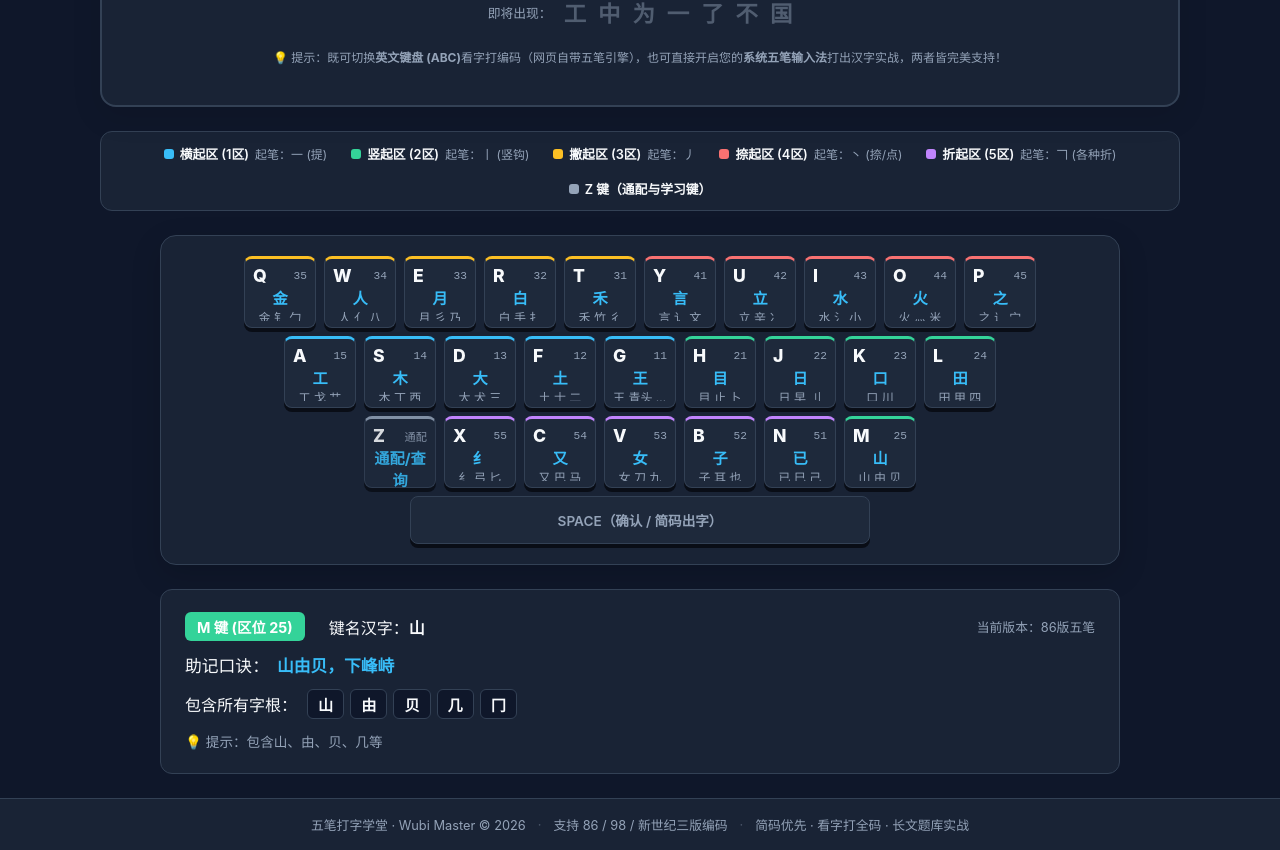
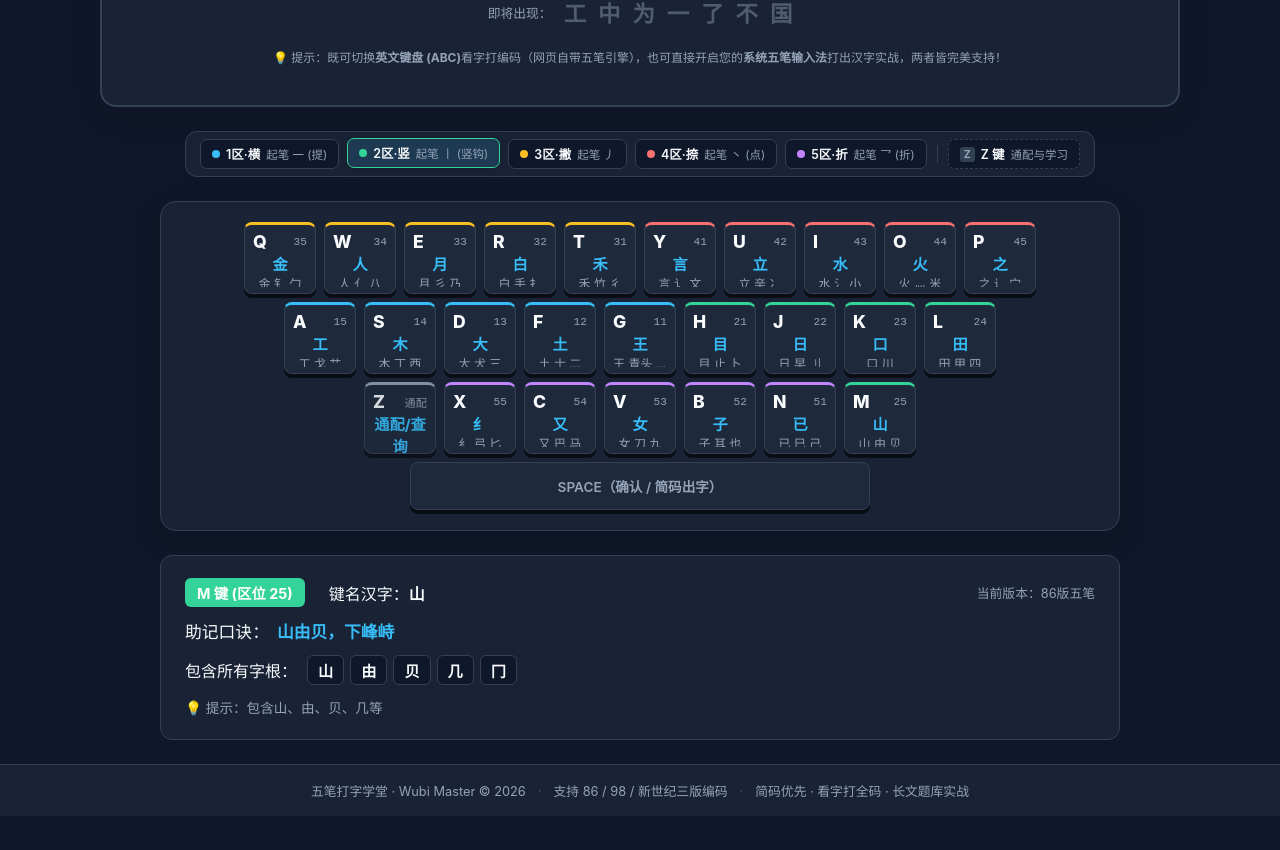
Before and after one commit to zhipengbird/wubi-master, a Vue app: page / in a window 1280 px wide. Shown: the part 829-1679 px from the top of the page. After the commit the page ends 1645 px from the top, so only its background shows below. Built offline with nearby package versions, Linux system fonts and the light colour scheme.

Commit message:
style(keyboard): 优化区位图例为单行精致胶囊布局，解决Z键孤立换行与不对称问题

```diff
--- a/src/components/VirtualKeyboard.vue
+++ b/src/components/VirtualKeyboard.vue
@@ -2,19 +2,29 @@
   <div class="keyboard-section">
     <!-- 区位说明图例 -->
     <div class="zones-legend">
+      <div class="legend-list">
         <div
-        v-for="(zone, idx) in zoneList"
-        :key="idx"
-        class="zone-item"
+          v-for="zone in zoneList"
+          :key="zone.id"
+          class="zone-capsule"
+          :class="{ 'is-active': activeZoneId === zone.id }"
           :style="{ '--zone-color': zone.color }"
         >
           <span class="zone-badge"></span>
           <span class="zone-name">{{ zone.name }}</span>
-        <span class="zone-stroke">起笔：{{ zone.stroke }}</span>
+          <span class="zone-stroke">起笔 {{ zone.stroke }}</span>
         </div>
-      <div class="zone-item z-tip">
-        <span class="zone-badge z-badge"></span>
-        <span class="zone-name">Z 键（通配与学习键）</span>
+
+        <div class="legend-divider"></div>
+
+        <div
+          class="zone-capsule z-capsule"
+          :class="{ 'is-active': activeZoneId === 0 }"
+        >
+          <span class="z-badge">Z</span>
+          <span class="zone-name">Z 键</span>
+          <span class="zone-stroke">通配与学习</span>
+        </div>
       </div>
     </div>
 
@@ -192,6 +202,15 @@ const getKeyInfo = (key: string): KeyRootInfo | undefined => {
   return currentKeyboard.value[key];
 };
 
+const activeZoneId = computed(() => {
+  const k = hoveredKey.value || props.activeKey || pressedKey.value;
+  if (!k) return null;
+  const upper = k.toUpperCase();
+  if (upper === 'Z') return 0;
+  const info = getKeyInfo(upper);
+  return info ? info.zone : null;
+});
+
 const getKeyZoneClass = (key: string): string => {
   const info = getKeyInfo(key);
   if (!info || info.zone === 0) return '';
@@ -251,31 +270,56 @@ const currentZoneColor = computed(() => {
 
 .zones-legend {
   display: flex;
+  justify-content: center;
+  width: 100%;
+  max-width: 960px;
+}
+
+.legend-list {
+  display: flex;
+  align-items: center;
+  justify-content: center;
   flex-wrap: wrap;
-  justify-content: center;
-  gap: 1rem 1.5rem;
-  padding: 0.75rem 1.25rem;
+  gap: 8px;
+  padding: 7px 14px;
   background: var(--card-bg);
   border: 1px solid var(--border-color);
   border-radius: 12px;
+  box-shadow: 0 2px 8px rgba(0, 0, 0, 0.04);
 }
 
-.zone-item {
-  display: flex;
+.zone-capsule {
+  display: inline-flex;
   align-items: center;
   gap: 6px;
-  font-size: 0.8rem;
+  padding: 5px 11px;
+  border-radius: 7px;
+  background: var(--bg-primary);
+  border: 1px solid var(--border-color);
+  font-size: 0.78rem;
+  color: var(--text-main);
+  transition: all 0.18s cubic-bezier(0.4, 0, 0.2, 1);
+  white-space: nowrap;
+}
+
+.zone-capsule:hover {
+  border-color: var(--zone-color);
+  background: var(--bg-secondary);
+}
+
+.zone-capsule.is-active {
+  border-color: var(--zone-color);
+  background: var(--accent-subtle);
+  transform: translateY(-1px);
+  box-shadow: 0 2px 8px rgba(0, 0, 0, 0.12);
 }
 
 .zone-badge {
-  width: 10px;
-  height: 10px;
-  border-radius: 3px;
+  width: 8px;
+  height: 8px;
+  border-radius: 50%;
   background: var(--zone-color);
-}
-
-.z-badge {
-  background: var(--text-muted);
+  flex-shrink: 0;
 }
 
 .zone-name {
@@ -285,7 +329,43 @@ const currentZoneColor = computed(() => {
 
 .zone-stroke {
   color: var(--text-muted);
-  font-size: 0.75rem;
+  font-size: 0.72rem;
+}
+
+.legend-divider {
+  width: 1px;
+  height: 18px;
+  background: var(--border-color);
+  margin: 0 2px;
+}
+
+.z-capsule {
+  border-style: dashed;
+}
+
+.z-capsule:hover,
+.z-capsule.is-active {
+  border-color: var(--accent);
+  border-style: solid;
+}
+
+.z-badge {
+  display: inline-flex;
+  align-items: center;
+  justify-content: center;
+  width: 15px;
+  height: 15px;
+  font-size: 0.65rem;
+  font-weight: 700;
+  border-radius: 3px;
+  background: var(--bg-tertiary);
+  color: var(--text-muted);
+  flex-shrink: 0;
+}
+
+.z-capsule.is-active .z-badge {
+  background: var(--accent);
+  color: var(--bg-primary);
 }
 
 .keyboard-board {
@@ -465,6 +545,26 @@ const currentZoneColor = computed(() => {
   font-size: 0.9rem;
 }
 
+@media (max-width: 860px) {
+  .legend-list {
+    display: grid;
+    grid-template-columns: repeat(3, 1fr);
+    width: 100%;
+    gap: 6px;
+    padding: 8px;
+  }
+
+  .legend-divider {
+    display: none;
+  }
+
+  .zone-capsule {
+    justify-content: center;
+    padding: 5px 6px;
+    font-size: 0.74rem;
+  }
+}
+
 @media (max-width: 768px) {
   .key-cap {
     width: 32px;
@@ -481,4 +581,10 @@ const currentZoneColor = computed(() => {
     width: 200px;
   }
 }
+
+@media (max-width: 480px) {
+  .legend-list {
+    grid-template-columns: repeat(2, 1fr);
+  }
+}
 </style>
--- a/src/data/keyboards.ts
+++ b/src/data/keyboards.ts
@@ -268,9 +268,9 @@ export const getKeyboardByVersion = (version: WubiVersion): Record<string, KeyRo
 
 // 区位名称及主笔画
 export const ZONE_CONFIG = {
-  1: { name: '横起区 (1区)', stroke: '一 (提)', keys: ['G', 'F', 'D', 'S', 'A'], color: 'var(--zone-1)' },
-  2: { name: '竖起区 (2区)', stroke: '丨 (竖钩)', keys: ['H', 'J', 'K', 'L', 'M'], color: 'var(--zone-2)' },
-  3: { name: '撇起区 (3区)', stroke: '丿', keys: ['T', 'R', 'E', 'W', 'Q'], color: 'var(--zone-3)' },
-  4: { name: '捺起区 (4区)', stroke: '丶 (捺/点)', keys: ['Y', 'U', 'I', 'O', 'P'], color: 'var(--zone-4)' },
-  5: { name: '折起区 (5区)', stroke: '𠃍 (各种折)', keys: ['N', 'B', 'V', 'C', 'X'], color: 'var(--zone-5)' }
+  1: { id: 1, name: '1区·横', stroke: '一 (提)', keys: ['G', 'F', 'D', 'S', 'A'], color: 'var(--zone-1)' },
+  2: { id: 2, name: '2区·竖', stroke: '丨 (竖钩)', keys: ['H', 'J', 'K', 'L', 'M'], color: 'var(--zone-2)' },
+  3: { id: 3, name: '3区·撇', stroke: '丿', keys: ['T', 'R', 'E', 'W', 'Q'], color: 'var(--zone-3)' },
+  4: { id: 4, name: '4区·捺', stroke: '丶 (点)', keys: ['Y', 'U', 'I', 'O', 'P'], color: 'var(--zone-4)' },
+  5: { id: 5, name: '5区·折', stroke: '乛 (折)', keys: ['N', 'B', 'V', 'C', 'X'], color: 'var(--zone-5)' }
 };
```
Lines whose indentation alone changed are shown as unchanged.
